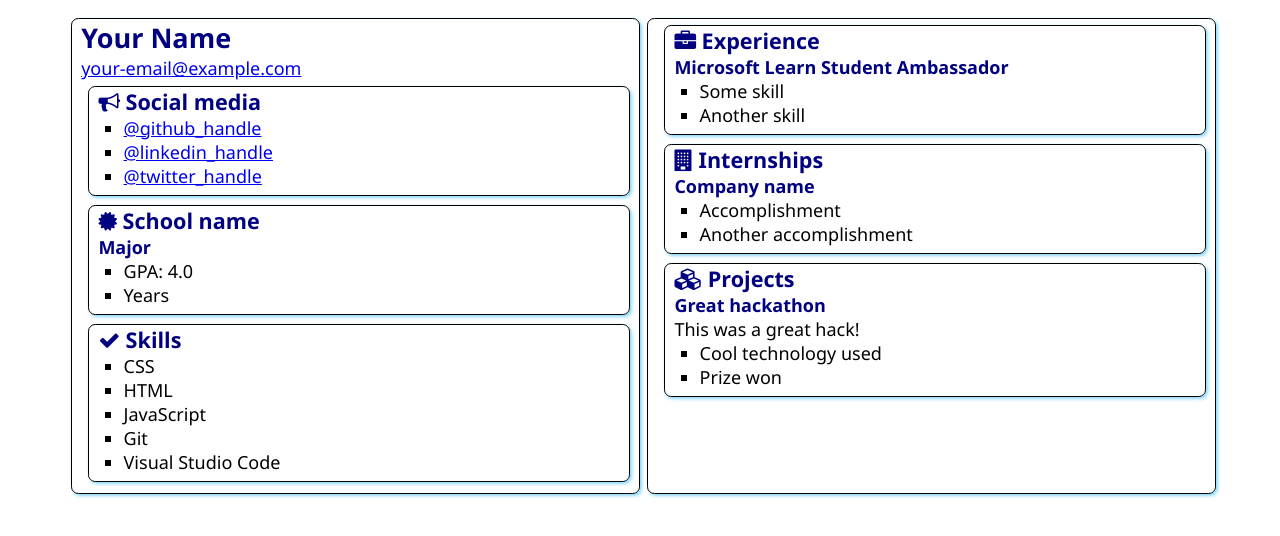
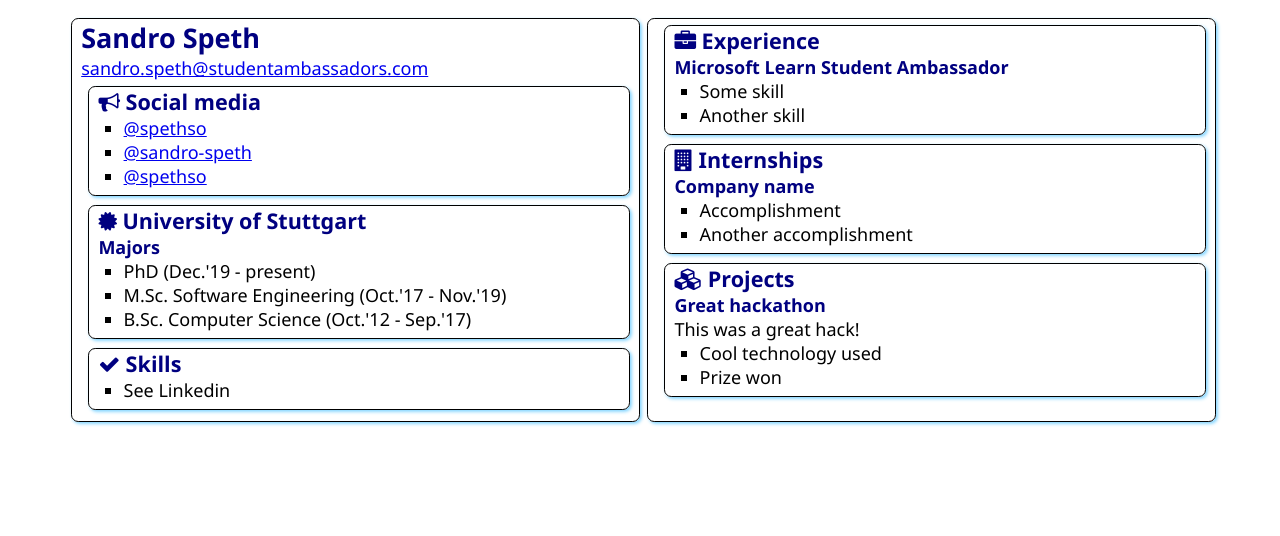
Before and after one commit to spethso/SATechnicalOnboarding, a plain HTML site: page src/index.html in a window 1280 px wide. Drawn offline with Linux system fonts and the light colour scheme.

Commit message:
Update html

```diff
--- a/src/index.html
+++ b/src/index.html
@@ -12,8 +12,8 @@
 <body>
     <main>
         <article class="box">
-            <h1>Your Name</h1>
-            <div><a href="mailto:your.email@example.com">your-email@example.com</a></div>
+            <h1>Sandro Speth</h1>
+            <div><a href="mailto:sandro.speth@studentambassadors.com">sandro.speth@studentambassadors.com</a></div>
 
             <section class="box">
                 <h2>
@@ -21,9 +21,9 @@
                     Social media
                 </h2>
                 <ul>
-                    <li><a href="https://github.com/<handle>">@github_handle</a></li>
-                    <li><a href="https://linkedin.com/in/<handle>">@linkedin_handle</a></li>
-                    <li><a href="https://twitter.com/<handle>">@twitter_handle</a></li>
+                    <li><a href="https://github.com/<handle>">@spethso</a></li>
+                    <li><a href="https://linkedin.com/in/<handle>">@sandro-speth</a></li>
+                    <li><a href="https://twitter.com/<handle>">@spethso</a></li>
                 </ul>
             </section>
 
@@ -31,12 +31,13 @@
                 <div class="education">
                     <h2>
                         <i class="fa fa-certificate" aria-hidden="true"></i>
-                        School name
+                        University of Stuttgart
                     </h2>
-                    <h3>Major</h3>
+                    <h3>Majors</h3>
                     <ul>
-                        <li>GPA: 4.0</li>
-                        <li>Years</li>
+                        <li>PhD (Dec.'19 - present)</li>
+                        <li>M.Sc. Software Engineering (Oct.'17 - Nov.'19)</li>
+                        <li>B.Sc. Computer Science (Oct.'12 - Sep.'17)</li>
                     </ul>
                 </div>
             </section>
@@ -47,11 +48,7 @@
                     Skills
                 </h2>
                 <ul>
-                    <li>CSS</li>
-                    <li>HTML</li>
-                    <li>JavaScript</li>
-                    <li>Git</li>
-                    <li>Visual Studio Code</li>
+                    <li>See Linkedin</li>
                 </ul>
             </section>
         </article>
```
